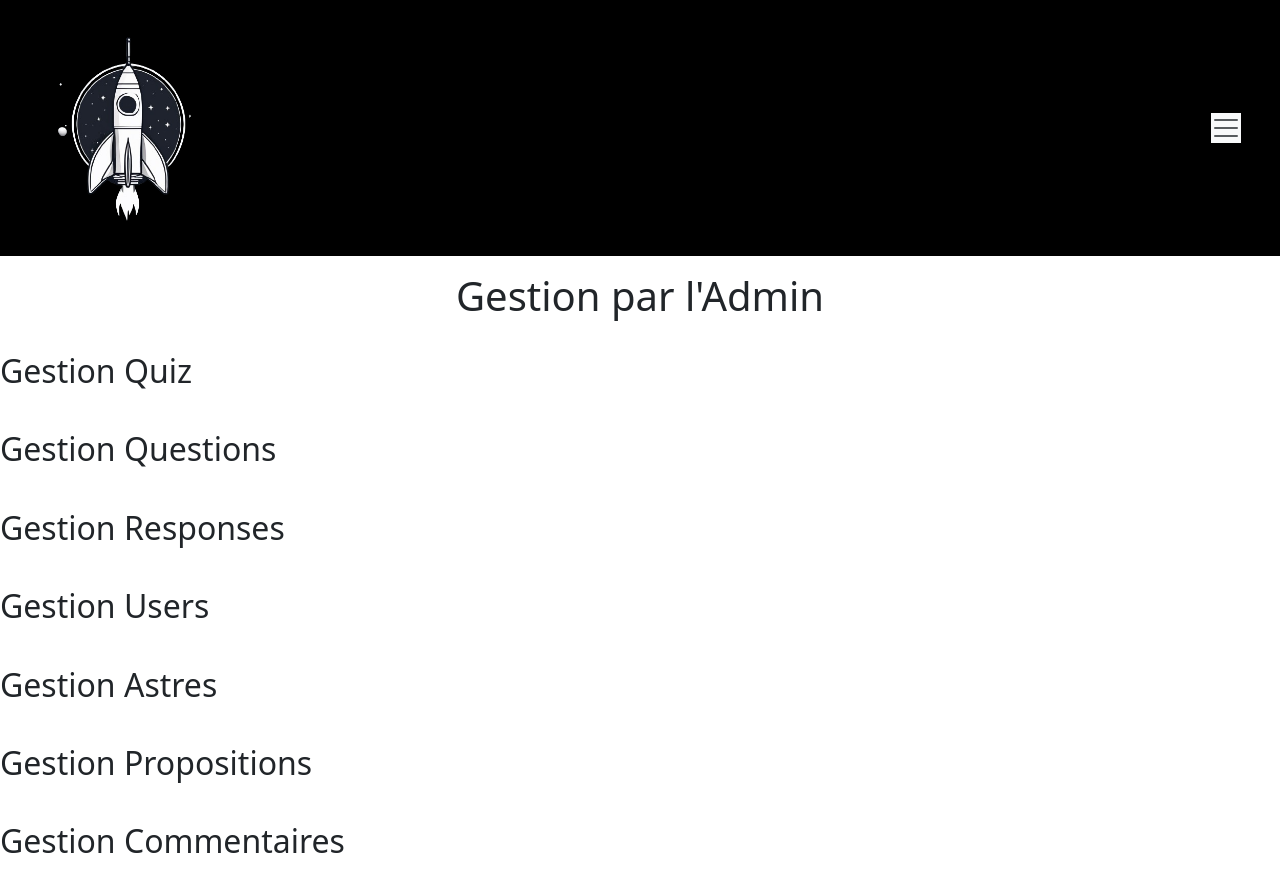
After one commit to Vivi55100/astronomieProject, a PHP site: page /astronomieProject/view/admin/indexAdmin.php in a window 1280 px wide. The commit adds this page. Run offline with PHP 8.4, Linux system fonts and the light colour scheme; some libraries are stand-ins or nearby versions.

Commit message:
add indexAdmin

```diff
--- a/assets/scss/style.scss
+++ b/assets/scss/style.scss
@@ -110,6 +110,9 @@ body{
             }
         }
     }
+    .admin{
+        display: flex;
+    }
 }
 
 // Medium devices (tablets, 992px and up)
--- a/css/style.css
+++ b/css/style.css
@@ -97,5 +97,8 @@ body .createUser form label {
 body .createUser form input {
   width: 50%;
 }
+body .admin {
+  display: flex;
+}
 
 /*# sourceMappingURL=style.css.map */
--- /dev/null
+++ b/view/admin/indexAdmin.php
@@ -0,0 +1,31 @@
+<?php
+    include_once "../base.php";
+?>
+
+<div class="admin d-flex flex-column">
+
+    <h1 class="text-center my-3">Gestion par l'Admin</h1>
+
+    <div class="quiz my-3">
+        <h2>Gestion Quiz</h2>
+    </div>
+    <div class="question my-3">
+        <h2>Gestion Questions</h2>
+    </div>
+    <div class="response my-3">
+        <h2>Gestion Responses</h2>
+    </div>
+    <div class="user my-3">
+        <h2>Gestion Users</h2>
+    </div>
+    <div class="astre my-3">
+        <h2>Gestion Astres</h2>
+    </div>
+    <div class="proposition my-3">
+        <h2>Gestion Propositions</h2>
+    </div>
+    <div class="comment my-3">
+        <h2>Gestion Commentaires</h2>
+    </div>
+
+</div>
--- a/view/base.php
+++ b/view/base.php
@@ -74,7 +74,7 @@
           <?php } ?>
           <?php if(isset($_SESSION['role']) && ($_SESSION['role']) == Role::ADMIN->value){ ?>
           <li class="nav-item">
-            <a class="nav-link" href="view/proposition/proposition_astre.php">Admin</a>
+            <a class="nav-link" href="view/admin/indexAdmin.php">Gestion</a>
           </li>
           <?php } ?>
           <?php if(!isset($_SESSION['name'])){ ?>
```
Also changed, not shown: 1 other file.
